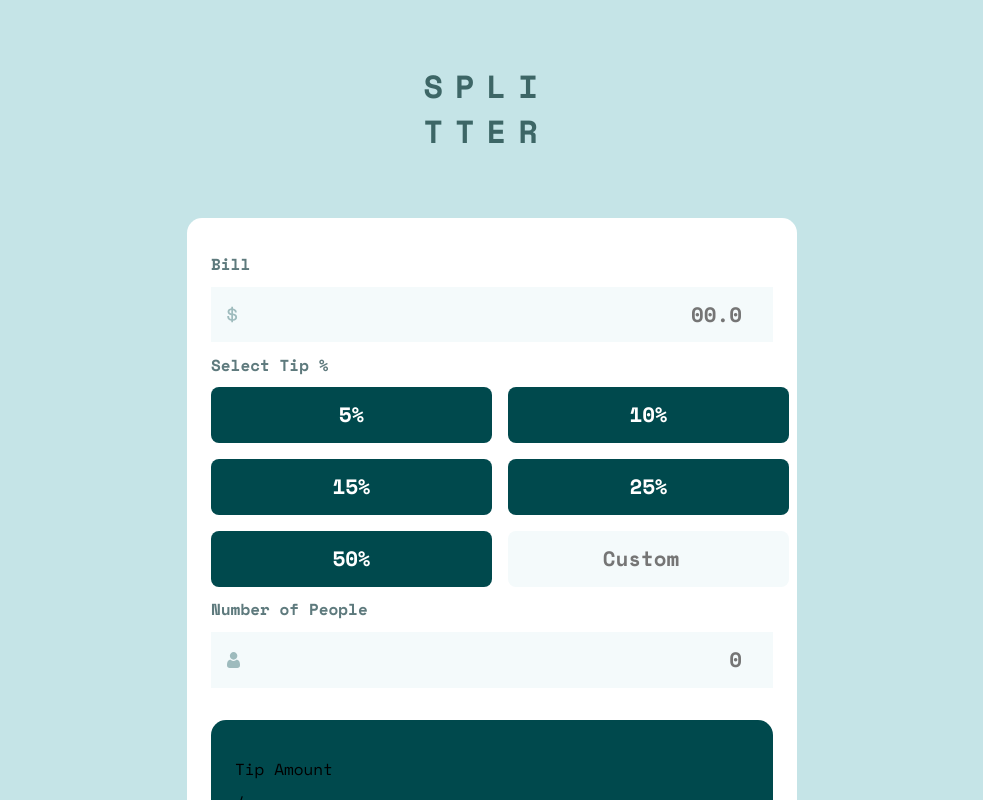
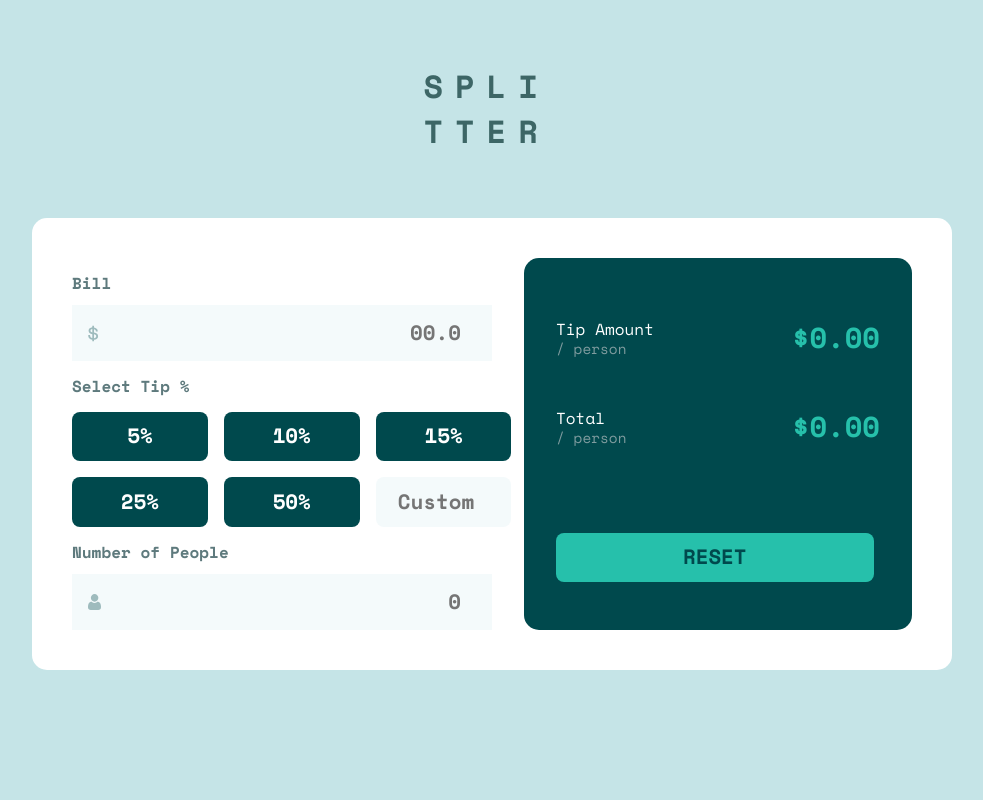
Before and after one commit to gtarrojo/tip-calculator-component, an Angular app: page / in a window 1280 px wide. Shown: the top 800 px of the page, without its empty margins (148-1131 px from the left). Built offline with nearby package versions, Linux system fonts and the light colour scheme.

Commit message:
add styles mobile, tablet and desktop

```diff
--- a/src/app/tip_calculator/tip-calculator/tip-calculator.component.css
+++ b/src/app/tip_calculator/tip-calculator/tip-calculator.component.css
@@ -1,8 +1,8 @@
 .calculator {
   background-color: var(--white);
-  max-width: 610px;
+  max-width: 617px;
   padding: 24px;
-  border-radius: 15px 15px 0 0;
+  border-radius: 15px;
   margin: 0 auto;
 }
 
@@ -10,6 +10,7 @@
   color: var(--grey-500);
   font-weight: 600;
   font-size: 1rem;
+  margin-top: 1rem;
 }
 
 .calculator__input {
@@ -40,7 +41,7 @@
 }
 
 .calculator__tip {
-  width: 100%;
+  width: 98%;
   display: grid;
   grid-template-columns: repeat(2, minmax(50%, 1fr));
   grid-template-rows: repeat(3, 1fr);
@@ -49,7 +50,7 @@
 
 .calculator__tip__btn,
 .calculator__tip__input {
-  padding: 1rem;
+  padding: 0.8rem;
   border: none;
   border-radius: 8px;
   font-size: 1.3rem;
@@ -83,3 +84,88 @@
   border-radius: 15px;
   margin-top: 2rem;
 }
+
+.calculator__result__row {
+  display: flex;
+  justify-content: space-between;
+  line-height: 0.25;
+  margin-bottom: 1.5rem;
+  align-items: center;
+}
+
+.calculator__result__text--line {
+  color: var(--white);
+}
+
+.calculator__result__text--person {
+  color: var(--grey-400);
+  font-size: 0.9rem;
+}
+
+.calculator__result__amount {
+  color: var(--green-400);
+  font-size: 1.8rem;
+  font-weight: 700;
+}
+
+.calculator__result__btn {
+  padding: 0.8rem;
+  border: none;
+  border-radius: 8px;
+  font-size: 1.3rem;
+  font-weight: 600;
+  background-color: var(--green-400);
+  color: var(--green-900);
+  width: 98%;
+}
+
+.calculator__result__btn:hover,
+.calculator__result__btn:focus {
+  background-color: var(--green-200);
+}
+
+@media (min-width: 500px) {
+  .calculator {
+    padding: 40px;
+  }
+}
+
+@media (min-width: 798px) {
+  .calculator__tip {
+    grid-template-columns: repeat(3, minmax(33%, 1fr));
+    grid-template-rows: repeat(2, 1fr);
+    margin-top: 1rem;
+  }
+}
+
+@media (min-width: 1240px) {
+  .calculator {
+    display: flex;
+    max-width: 920px;
+    gap: 2rem;
+    padding: 40px;
+  }
+
+  .calculator__container {
+    flex: 1;
+    display: flex;
+    flex-direction: column;
+    justify-content: space-between;
+    padding: 0;
+    margin: 0;
+    width: 50%;
+  }
+
+  .calculator__result {
+    flex: 1;
+    display: flex;
+    flex-direction: column;
+    justify-content: space-between;
+    margin: 0;
+    padding: 3rem 2rem;
+  }
+
+  .calculator__result__btn {
+    margin-top: auto;
+  }
+}
--- a/src/app/tip_calculator/tip-calculator/tip-calculator.component.html
+++ b/src/app/tip_calculator/tip-calculator/tip-calculator.component.html
@@ -1,4 +1,5 @@
 <form class="calculator">
+  <div class="calculator__container">
     <div>
       <h2 class="calculator__heading">Bill</h2>
       <input
@@ -30,21 +31,22 @@
         placeholder="0"
       />
     </div>
+  </div>
   <div class="calculator__result">
-    <div class="calculator__result__tip">
+    <div class="calculator__result__row">
       <div class="calculator__result__text">
-        <p>Tip Amount</p>
-        <p>/ person</p>
+        <p class="calculator__result__text--line">Tip Amount</p>
+        <p class="calculator__result__text--person">/ person</p>
       </div>
-      <p>$0.00</p>
+      <p class="calculator__result__amount">$0.00</p>
     </div>
-    <div class="calculator__result__total">
-      <div>
-        <p>Total</p>
-        <p>/ person</p>
+    <div class="calculator__result__row">
+      <div class="calculator__result__text">
+        <p class="calculator__result__text--line">Total</p>
+        <p class="calculator__result__text--person">/ person</p>
       </div>
-      <p>$0.00</p>
+      <p class="calculator__result__amount">$0.00</p>
     </div>
-    <button type="button">RESET</button>
+    <button class="calculator__result__btn" type="button">RESET</button>
   </div>
 </form>
```
Lines whose indentation alone changed are shown as unchanged.
